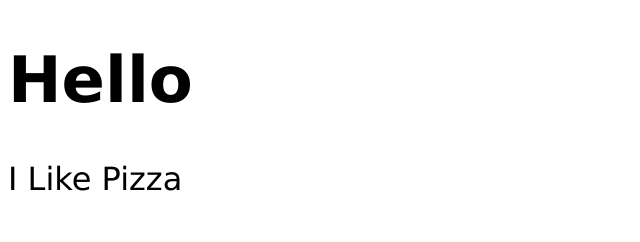
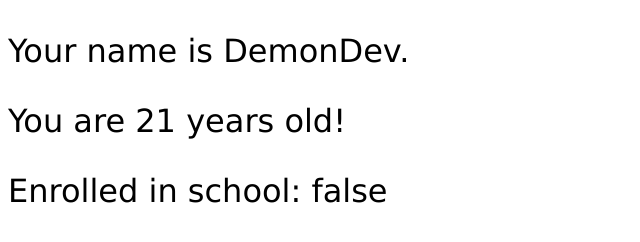
Before and after one commit to DemonDev0666/JStutorial, a plain HTML site: page index.html in a window 1280 px wide. Shown: the whole page, without its empty margins (0-640 px from the left). Drawn offline with Linux system fonts and the light colour scheme.

Commit message:
Episode 2 Completed!

```diff
--- a/index.html
+++ b/index.html
@@ -9,8 +9,9 @@
 </head>
 
 <body>
-    <h1 id="myH1"></h1>
-    <p id="myP"></p>
+    <p id = "p1"></p>
+    <p id = "p2"></p>
+    <p id = "p3"></p>
     <script src="index.js"></script>
 </body>
 
--- a/index.js
+++ b/index.js
@@ -1,16 +1,9 @@
-//console.log(`Hello`);
-//console.log(`World!`);
+// Variable = A Container that stores a value.
 
-//window.alert(`this is an alert`);
+let fullName = "DemonDev";
+let age = 21;
+let isStudent = false;
 
-
-document.getElementById("myH1").textContent = 'Hello';
-document.getElementById("myP").textContent = `I Like Pizza`;
-// This is a comment
-
-/*
-   This
-   Is
-   A
-   Comment
-   */
+document.getElementById("p1").textContent = `Your name is ${fullName}.`;
+document.getElementById("p2").textContent = `You are ${age} years old!`;
+document.getElementById("p3").textContent = `Enrolled in school: ${isStudent}`;
```
